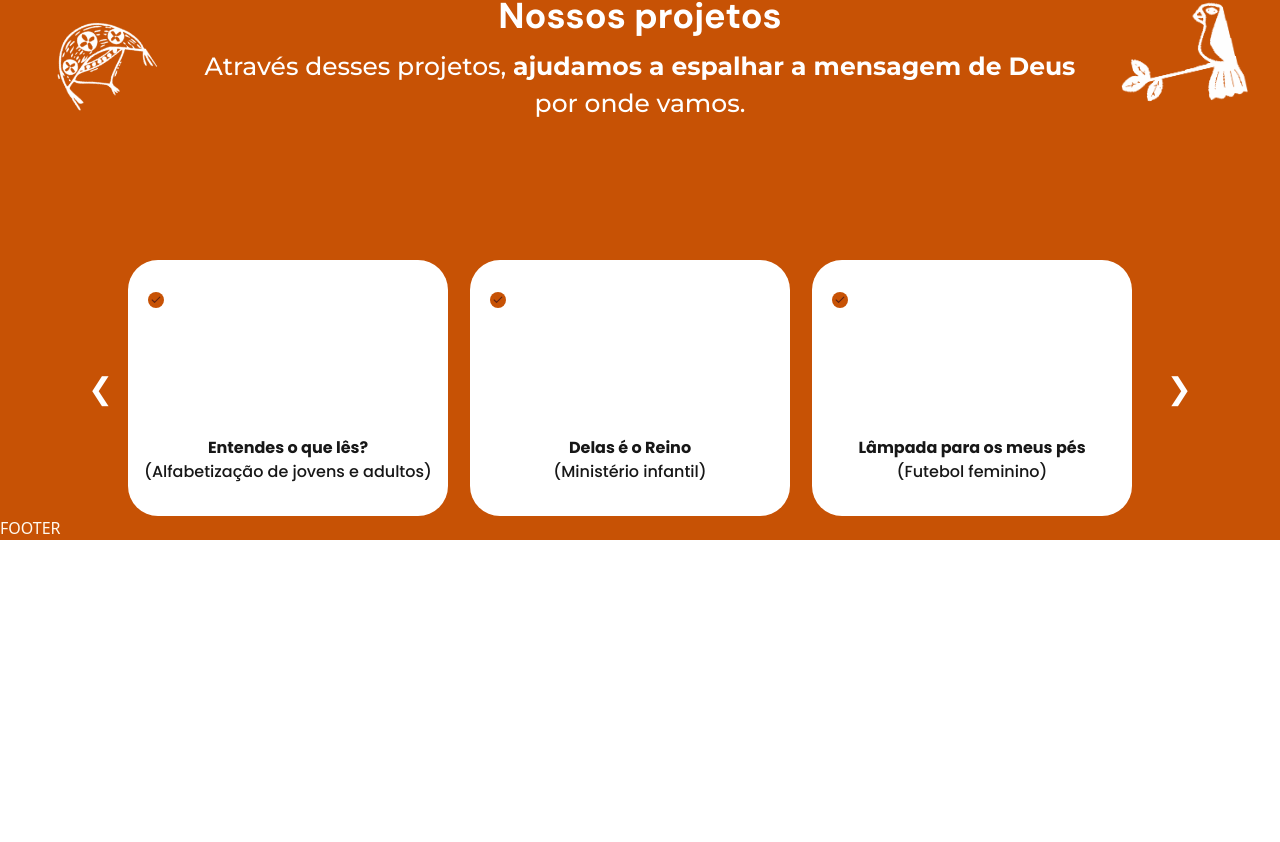
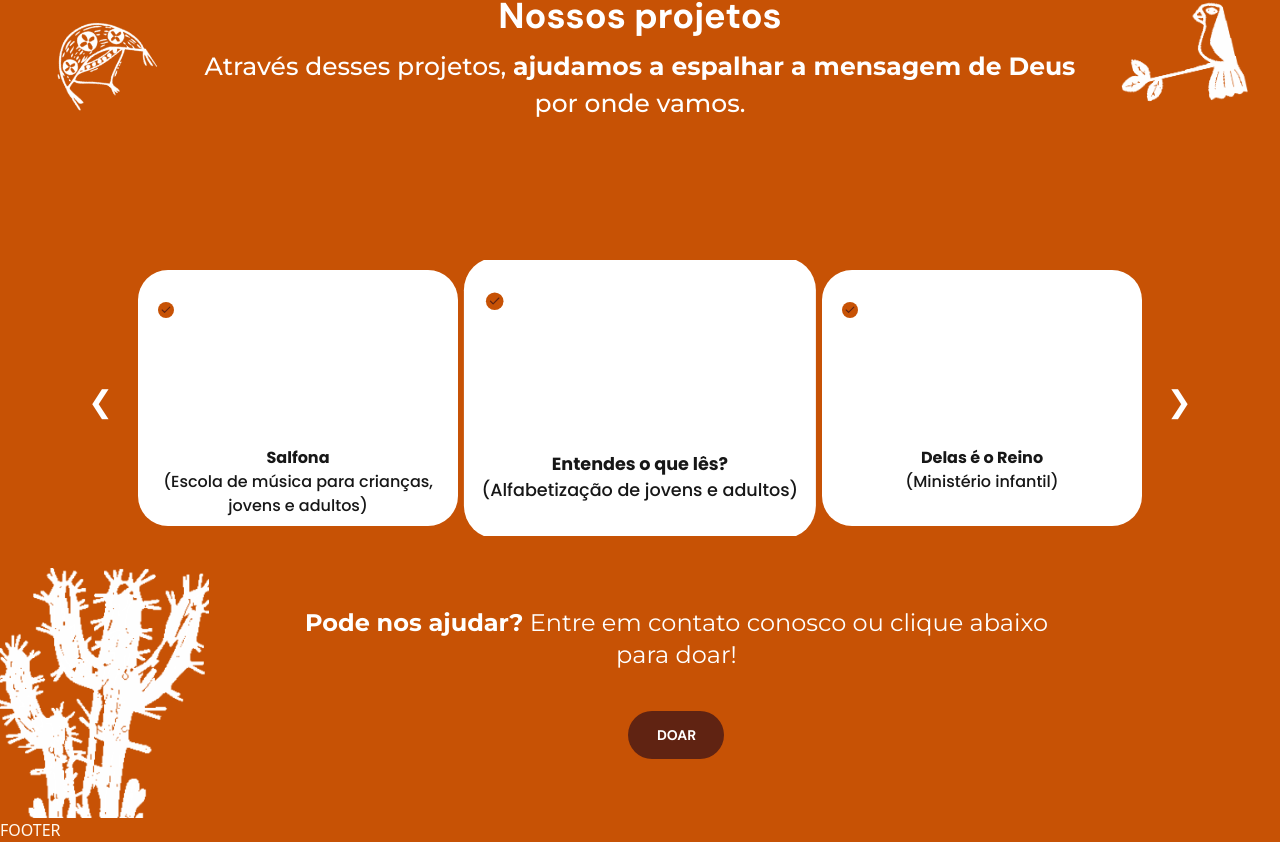
Before and after one commit to Daniel-san8/Missao-Itapicuru, a Next.js app: page / in a window 1280 px wide. Shown: the part 894-1736 px from the top of the page. Before the commit the page ends 1434 px from the top, so only its background shows below. Built offline with nearby package versions, Linux system fonts and the light colour scheme.

Commit message:
feat: adiciono sessã de help us

```diff
--- a/src/app/globals.css
+++ b/src/app/globals.css
@@ -52,3 +52,13 @@ body {
     opacity: 1;
   }
 }
+
+.slick-center .slide-container {
+  transform: scale(1.1);
+  transition: transform 0.3s ease-in-out;
+}
+
+.slide-container {
+  transition: transform 0.3s ease-in-out;
+  padding: 10px;
+}
--- /dev/null
+++ b/src/components/display/Desktop/Home/HelpUsDesktop.tsx
@@ -0,0 +1,11 @@
+import Image from "next/image";
+
+export default function HelpUsDesktop() {
+    return <div className="bg-brand-light flex items-center gap-x-14 pt-8">
+        <Image src={"/assets/homeDesktop/cactoHomeDesktop.png"} width={209} height={250} alt="cacto" />
+        <div className="flex flex-col items-center">
+            <h1 className="text-white font-montserrat text-2xl pl-10 text-center"><span className="font-bold">Pode nos ajudar?</span> Entre em contato conosco ou clique abaixo <br /> para doar!</h1>
+            <button className='lg:rounded-[40px] lg:bg-brand-brown lg:text-white lg:w-24 lg:h-12 lg:font-dm-sans lg:font-bold lg:text-sm lg:mb-5 ml-10 mt-10'>DOAR</button>
+        </div>
+    </div>
+}
--- a/src/components/display/Desktop/Home/HomeDesktop.tsx
+++ b/src/components/display/Desktop/Home/HomeDesktop.tsx
@@ -1,4 +1,5 @@
 import ArticleHomeDesktop from "./ArticleHomeDesktop";
+import HelpUsDesktop from "./HelpUsDesktop";
 import NossosProjetosDesktop from "./NossosProjetos/NossosProjetosDesktop";
 import TitleHomeDesktop from "./TitleHomeDesktop";
 
@@ -7,5 +8,6 @@ export default function HomeDesktop() {
         <TitleHomeDesktop />
         <ArticleHomeDesktop />
         <NossosProjetosDesktop />
+        <HelpUsDesktop />
     </>
 }
--- a/src/components/display/Desktop/Home/NossosProjetos/CarrosselProjetosDesktop.tsx
+++ b/src/components/display/Desktop/Home/NossosProjetos/CarrosselProjetosDesktop.tsx
@@ -47,12 +47,20 @@ export default function CarrosselProjetosDesktop() {
         slidesToScroll: 1,
         arrows: true,
         prevArrow: <CustomPrevArrow />,
-        nextArrow: <CustomNextArrow />
+        nextArrow: <CustomNextArrow />,
+        centerMode: true,
+        centerPadding: "0px"
+    };
 
-    };
     return (
         <Slider {...settings} className="mx-auto max-w-[1024px] pt-32">
-            {cardProjects.map(({ title, description }, index) => <CardCarrosselProjetosDesktop key={index} title={title} description={description} />)}
+            {cardProjects.map(({ title, description }, index) => {
+                return (
+                    <div key={index} className="slide-container">
+                        <CardCarrosselProjetosDesktop title={title} description={description} />
+                    </div>
+                );
+            })}
         </Slider>
     );
 }
```
Also changed, not shown: public/assets/homeDesktop/cactoHomeDesktop.png (added).
